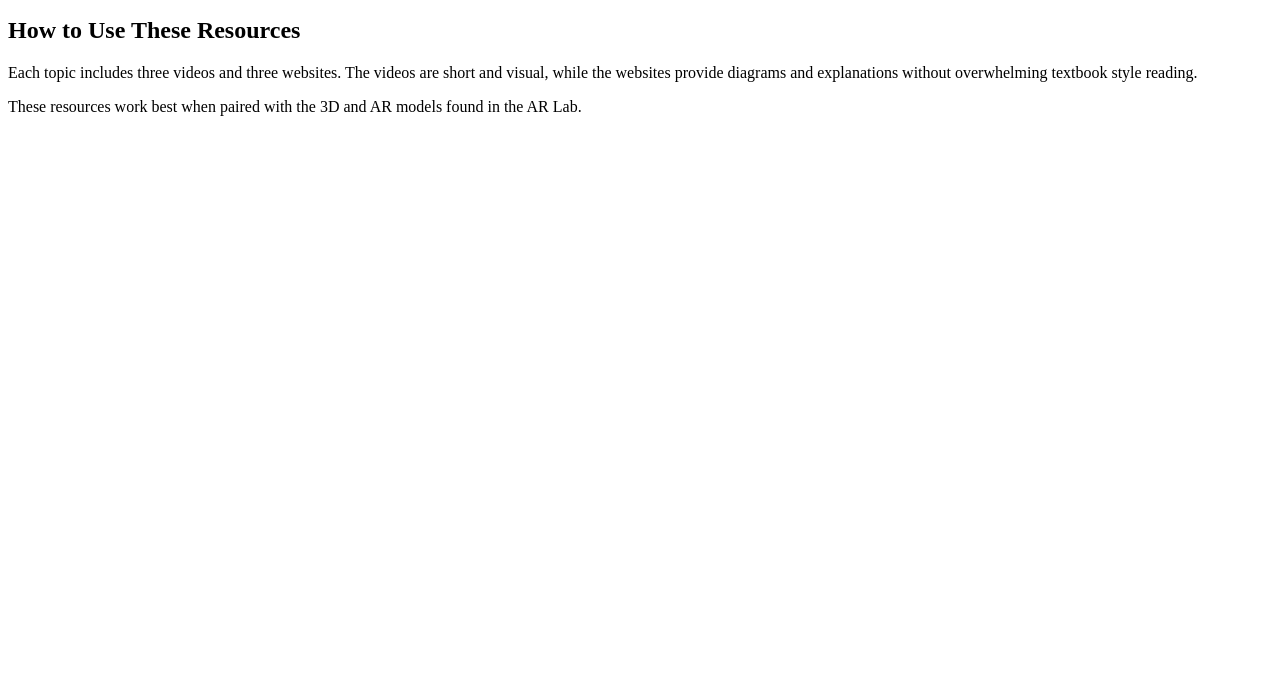
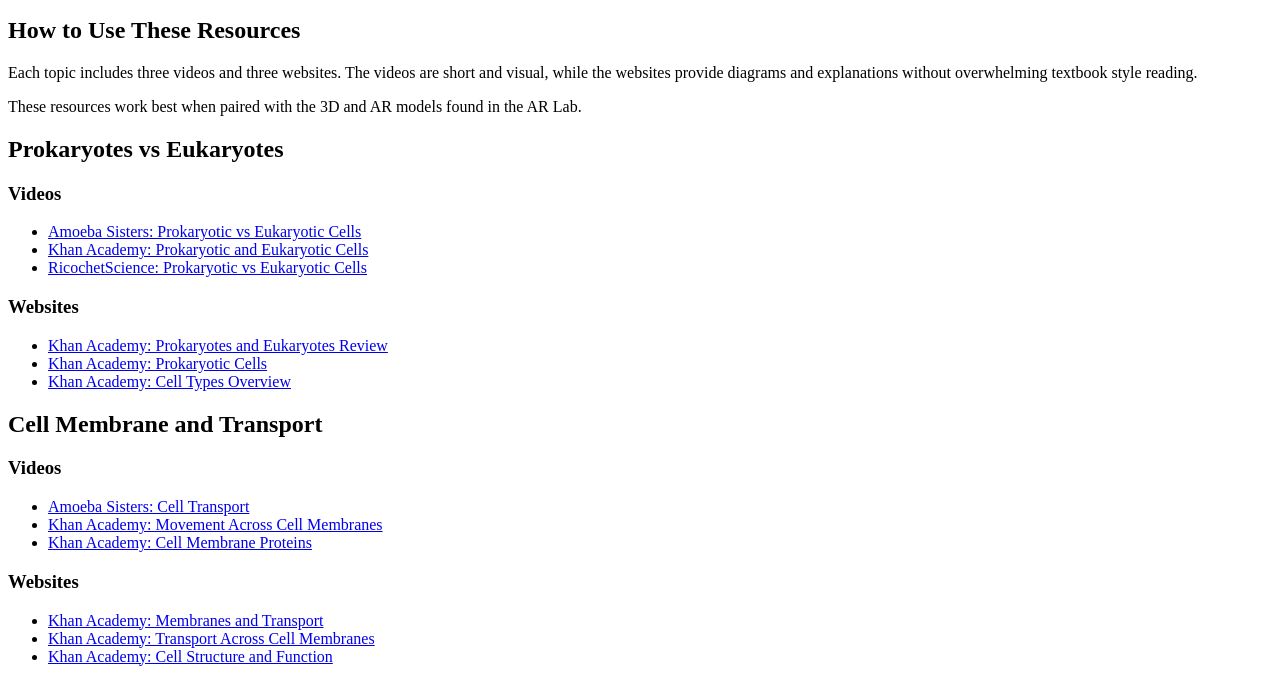
Before and after one commit to Kaehyuni/final-project-3dar, a plain HTML site: page resources.html in a window 1280 px wide. Shown: the part 155-837 px from the top of the page. Before the commit the page ends 800 px from the top, so only its background shows below. Drawn offline with Linux system fonts and the light colour scheme.

Commit message:
Add resources for Prokaryotes, Eukaryotes, and Cell Membrane

```diff
--- a/resources.html
+++ b/resources.html
@@ -40,6 +40,93 @@
     These resources work best when paired with the 3D and AR models
     found in the AR Lab.
   </p>
+
+<!-- Topic 1 -->
+<section class="topic-1">
+  <h2>Prokaryotes vs Eukaryotes</h2>
+
+  <h3>Videos</h3>
+  <ul>
+    <li>
+      <a href="https://www.youtube.com/watch?v=Pxujitlv8wc" target="_blank">
+        Amoeba Sisters: Prokaryotic vs Eukaryotic Cells
+      </a>
+    </li>
+    <li>
+      <a href="https://www.khanacademy.org/science/ap-biology/cell-structure-and-function/cell-compartmentalization-and-its-origins/v/prokaryotic-and-eukaryotic-cells" target="_blank">
+        Khan Academy: Prokaryotic and Eukaryotic Cells
+      </a>
+    </li>
+    <li>
+      <a href="https://www.youtube.com/watch?v=RQ-SMCmWB1s" target="_blank">
+        RicochetScience: Prokaryotic vs Eukaryotic Cells
+      </a>
+    </li>
+  </ul>
+
+  <h3>Websites</h3>
+  <ul>
+    <li>
+      <a href="https://www.khanacademy.org/science/biology/structure-of-a-cell/prokaryotic-and-eukaryotic-cells/a/hs-prokaryotes-and-eukaryotes-review" target="_blank">
+        Khan Academy: Prokaryotes and Eukaryotes Review
+      </a>
+    </li>
+    <li>
+      <a href="https://www.khanacademy.org/science/biology/structure-of-a-cell/prokaryotic-and-eukaryotic-cells/a/prokaryotic-cells" target="_blank">
+        Khan Academy: Prokaryotic Cells
+      </a>
+    </li>
+    <li>
+      <a href="https://www.khanacademy.org/science/hs-bio/x230b3ff252126bb6%3Aprokaryotic-and-eukaryotic-cells/a/prokaryotic-and-eukaryotic-cells" target="_blank">
+        Khan Academy: Cell Types Overview
+      </a>
+    </li>
+  </ul>
+</section>
+
+<!-- Topic 2 -->
+<section class="topic-2">
+  <h2>Cell Membrane and Transport</h2>
+
+  <h3>Videos</h3>
+  <ul>
+    <li>
+      <a href="https://www.youtube.com/watch?v=Ptmlvtei8hw" target="_blank">
+        Amoeba Sisters: Cell Transport
+      </a>
+    </li>
+    <li>
+      <a href="https://www.youtube.com/watch?v=knv4fNNoEG8" target="_blank">
+        Khan Academy: Movement Across Cell Membranes
+      </a>
+    </li>
+    <li>
+      <a href="https://www.khanacademy.org/science/ap-biology/cell-structure-and-function/plasma-membranes/v/cell-membrane-proteins" target="_blank">
+        Khan Academy: Cell Membrane Proteins
+      </a>
+    </li>
+  </ul>
+
+  <h3>Websites</h3>
+  <ul>
+    <li>
+      <a href="https://www.khanacademy.org/science/biology/membranes-and-transport" target="_blank">
+        Khan Academy: Membranes and Transport
+      </a>
+    </li>
+    <li>
+      <a href="https://www.khanacademy.org/test-prep/mcat/cells/transport-across-a-cell-membrane/v/how-do-things-move-across-a-cell-membrane" target="_blank">
+        Khan Academy: Transport Across Cell Membranes
+      </a>
+    </li>
+    <li>
+      <a href="https://www.khanacademy.org/science/ap-biology/cell-structure-and-function" target="_blank">
+        Khan Academy: Cell Structure and Function
+      </a>
+    </li>
+  </ul>
+</section>
+
 </section>
 </body>
 </html>
```
